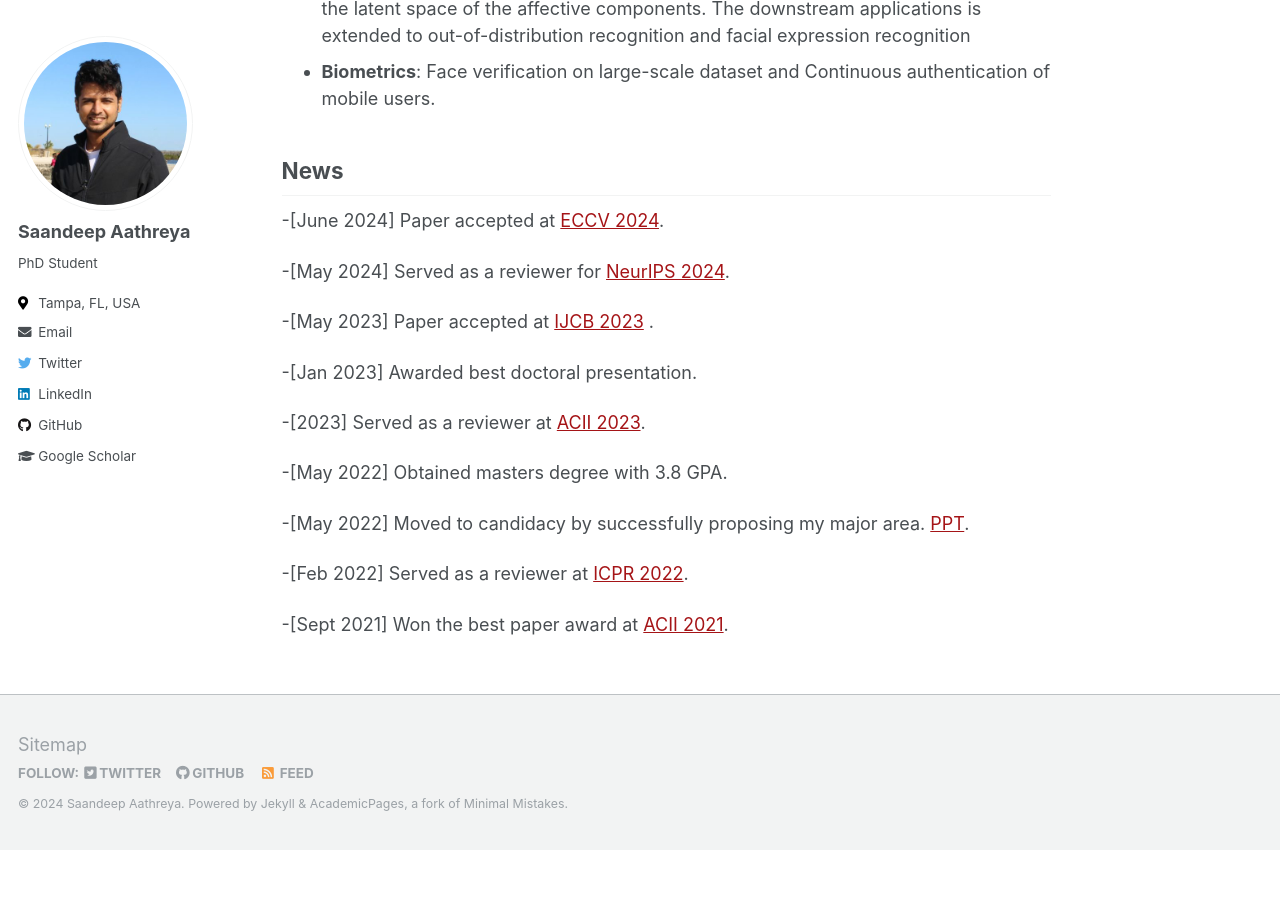
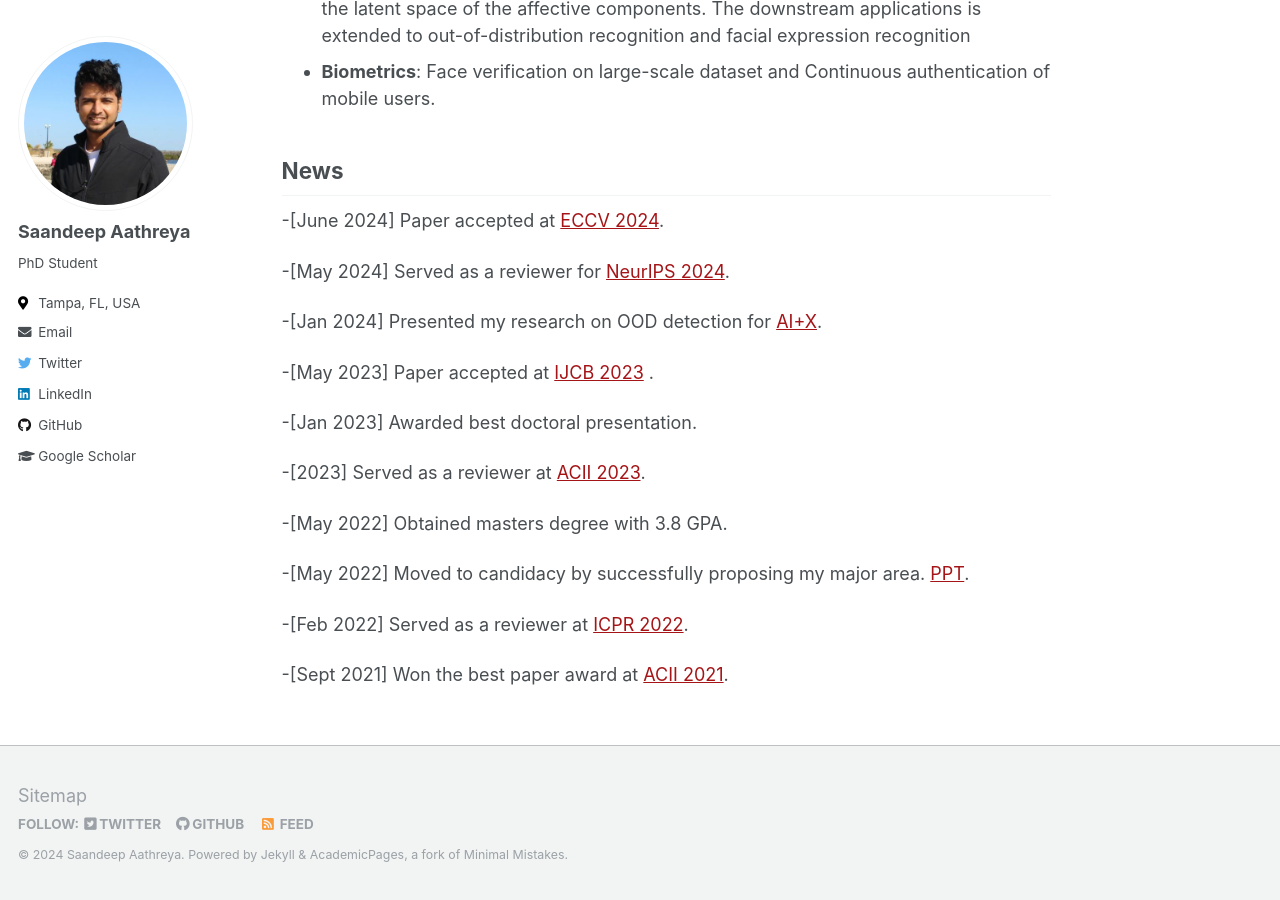
Before and after one commit to saandeepa93/saandeep.github.io, a Jekyll site: the page built from _pages/about.md, in a window 1280 px wide and 900 px high, scrolled down 518 px. Built offline with Jekyll 4.4.1, drawn with Linux system fonts in a browser that asks for light colours; before the commit the page ends 1368 px from its top, so only the background shows below that; part of the change alters nothing that is shown.

Commit message:
updated files

```diff
--- a/_pages/about.md
+++ b/_pages/about.md
@@ -41,6 +41,8 @@ B.E. in Computer Science and Engineering from [Visveraya Technological Universit
 
 -[May 2024] Served as a reviewer for [NeurIPS 2024](https://neurips.cc/).
 
+-[Jan 2024] Presented my research on OOD detection for [AI+X](files/pdf/AI_X_2.pdf).
+
 -[May 2023] Paper accepted at [IJCB 2023](https://ijcb2023.ieee-biometrics.org/) .
 
 -[Jan 2023] Awarded best doctoral presentation.
@@ -49,7 +51,7 @@ B.E. in Computer Science and Engineering from [Visveraya Technological Universit
 
 -[May 2022] Obtained masters degree with 3.8 GPA.
 
--[May 2022] Moved to candidacy by successfully proposing my major area. [PPT](/files/pdf/research/Major_area.pdf).
+-[May 2022] Moved to candidacy by successfully proposing my major area. [PPT](/files/pdf/major_area_v1.0_CanavanEdits.pdf).
 
 -[Feb 2022] Served as a reviewer at [ICPR 2022](https://iapr.org/archives/icpr2022/index.html).
 
```
Also changed, not shown: 2 other files.
